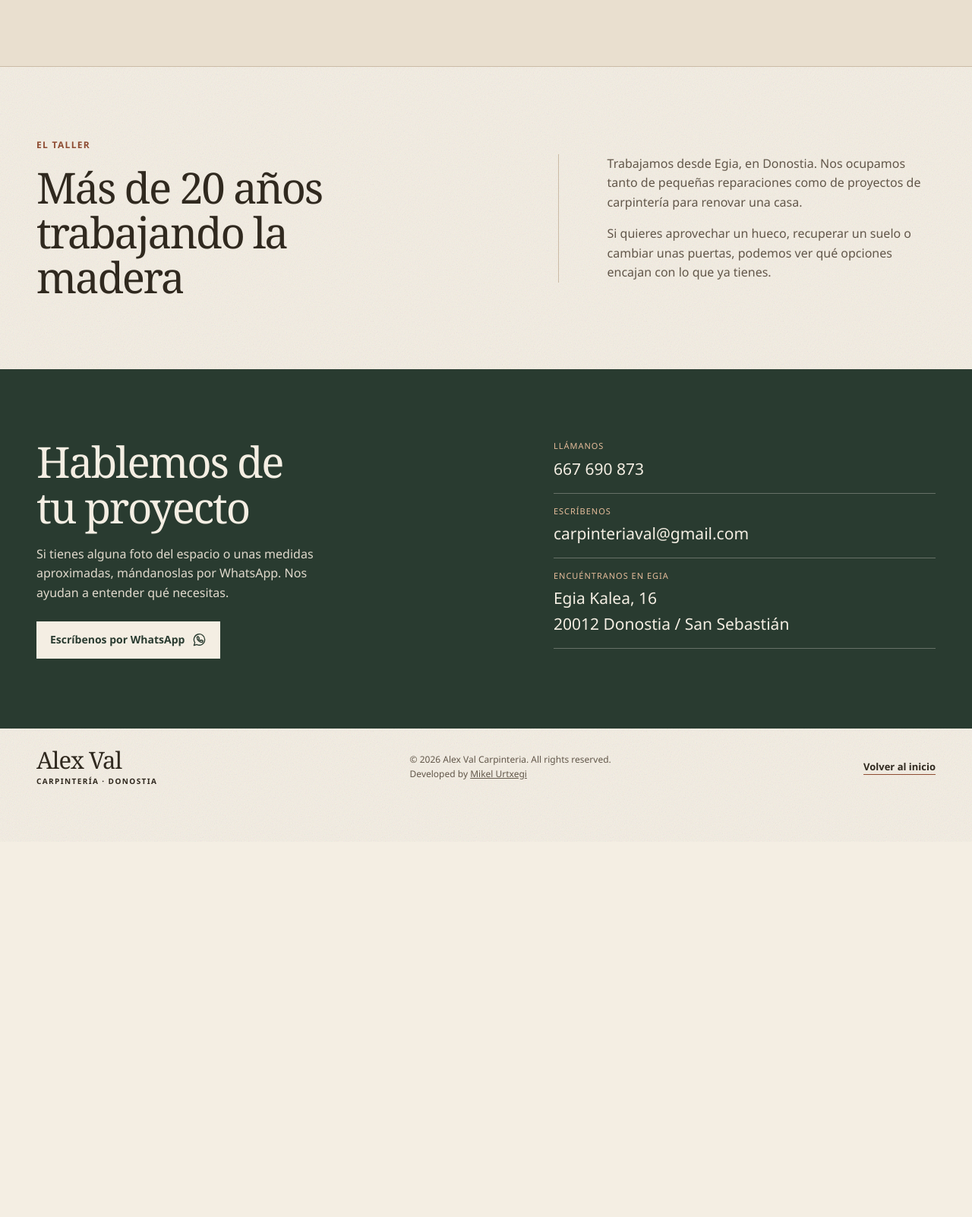
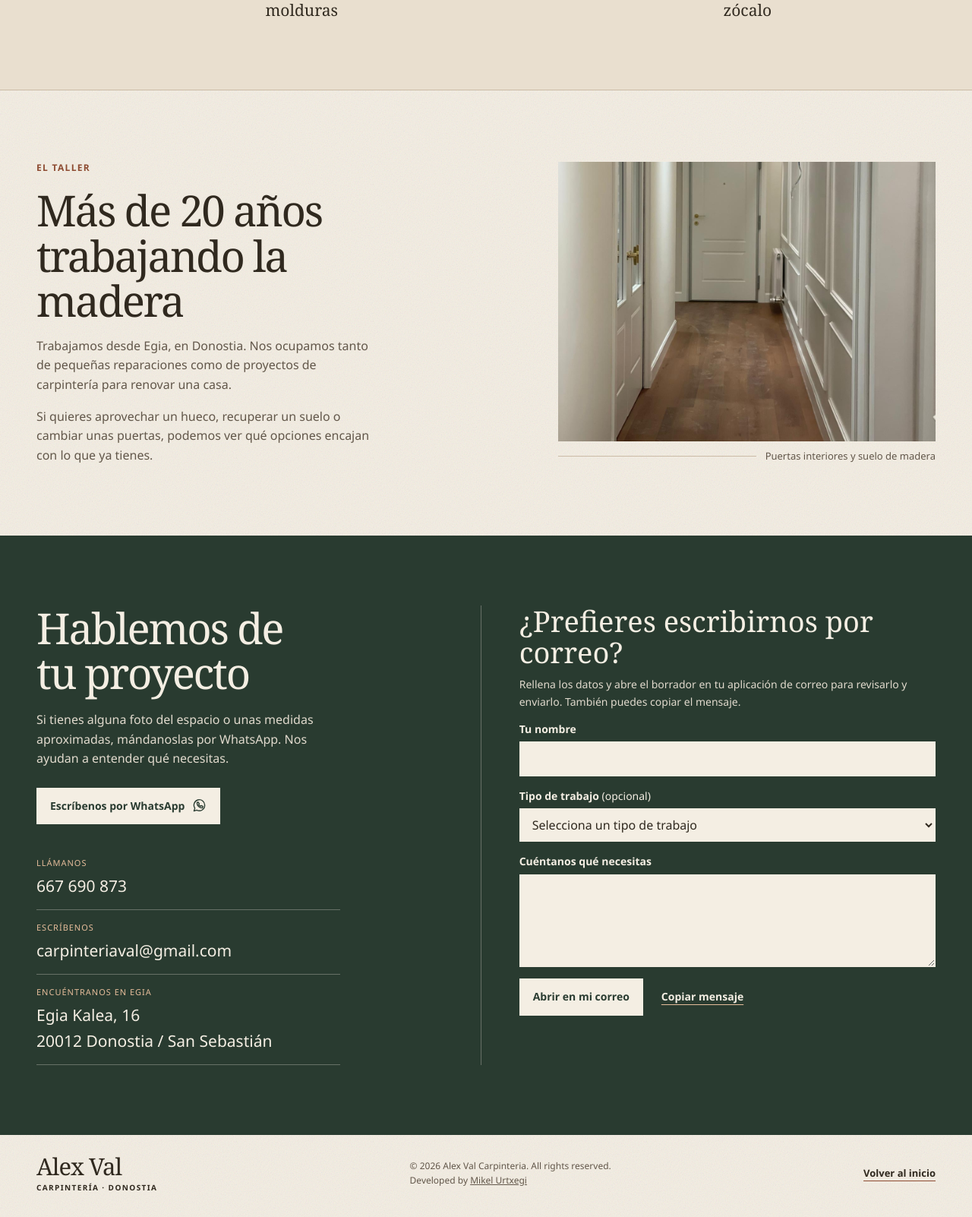
Before and after one commit to Urtxe/carpinteria-val, a PHP site: page / in a window 1280 px wide. Shown: the part 2519-4121 px from the top of the page at 76% size. Before the commit the page ends 3627 px from the top, so only its background shows below. Run offline with PHP 8.4, Linux system fonts and the light colour scheme.

Commit message:
Recupera la portada y prepara consultas por correo

```diff
--- a/index.html
+++ b/index.html
@@ -77,28 +77,30 @@
     </header>
     <main id="contenido">
       <section id="inicio" class="hero wrap" aria-labelledby="hero-title">
-        <div class="hero-copy" id="presentacion">
+        <img
+          class="hero-banner"
+          src="img/portada.webp"
+          alt="Carpintería Val, sobre una estancia con mobiliario de madera"
+          width="1800"
+          height="764"
+          fetchpriority="high"
+        />
+        <div class="hero-intro" id="presentacion">
+          <div>
             <p class="eyebrow">Egia, Donostia</p>
             <h1 id="hero-title">Carpintería <em>a medida</em></h1>
+          </div>
+          <div>
             <p class="hero-description">
-            Somos Alex Val Carpintería, en el barrio de Egia. Hacemos muebles y
-            armarios a medida, instalamos puertas y renovamos suelos de madera.
+              Hacemos muebles y armarios a medida, instalamos puertas y
+              renovamos suelos de madera.
             </p>
             <div class="actions">
               <a class="button" href="#contacto">Cuéntanos qué necesitas</a>
               <a class="text-link" href="#trabajos">Ver nuestros trabajos</a>
             </div>
           </div>
-        <figure class="hero-visual">
-          <img
-            src="img/general.jpg"
-            alt="Pasillo con puertas interiores, molduras blancas y suelo de madera"
-            width="1200"
-            height="1600"
-            fetchpriority="high"
-          />
-          <figcaption>Puertas interiores y suelo de madera</figcaption>
-        </figure>
+        </div>
       </section>
       <section
         id="servicios"
@@ -245,11 +247,9 @@
         class="section wrap about"
         aria-labelledby="about-title"
       >
-        <div>
+        <div class="about-copy">
           <p class="eyebrow">El taller</p>
           <h2 id="about-title">Más de 20 años trabajando la madera</h2>
-        </div>
-        <div class="about-copy">
           <p>
             Trabajamos desde Egia, en Donostia. Nos ocupamos tanto de pequeñas
             reparaciones como de proyectos de carpintería para renovar una casa.
@@ -259,6 +259,17 @@
             puertas, podemos ver qué opciones encajan con lo que ya tienes.
           </p>
         </div>
+        <figure class="work-photo">
+          <img
+            src="img/general.jpg"
+            alt="Pasillo con puertas interiores, molduras blancas y suelo de madera"
+            width="1200"
+            height="1600"
+            loading="lazy"
+            decoding="async"
+          />
+          <figcaption>Puertas interiores y suelo de madera</figcaption>
+        </figure>
       </section>
       <section
         id="contacto"
@@ -266,7 +277,7 @@
         aria-labelledby="contact-title"
       >
         <div class="wrap section contact-grid">
-          <div>
+          <div class="contact-intro">
             <h2 id="contact-title">Hablemos de tu proyecto</h2>
             <p>
               Si tienes alguna foto del espacio o unas medidas aproximadas,
@@ -282,6 +293,53 @@
                 <use href="#icon-whatsapp"></use></svg
             ></a>
           </div>
+          <form id="contact-form" aria-labelledby="email-title" hidden>
+            <h3 id="email-title">¿Prefieres escribirnos por correo?</h3>
+            <p id="email-help">
+              Rellena los datos y abre el borrador en tu aplicación de correo
+              para revisarlo y enviarlo. También puedes copiar el mensaje.
+            </p>
+            <label for="contact-name">Tu nombre</label>
+            <input
+              id="contact-name"
+              name="nombre"
+              autocomplete="name"
+              maxlength="60"
+              required
+            />
+            <label for="contact-topic">
+              Tipo de trabajo <span>(opcional)</span>
+            </label>
+            <select id="contact-topic" name="trabajo">
+              <option value="">Selecciona un tipo de trabajo</option>
+              <option>Muebles a medida</option>
+              <option>Armarios empotrados</option>
+              <option>Puertas de madera</option>
+              <option>Suelos y parquet</option>
+              <option>Otro trabajo</option>
+            </select>
+            <label for="contact-message">Cuéntanos qué necesitas</label>
+            <textarea
+              id="contact-message"
+              name="mensaje"
+              rows="4"
+              maxlength="500"
+              required
+            ></textarea>
+            <div class="actions">
+              <button
+                class="button button-light"
+                type="submit"
+                aria-describedby="email-help"
+              >
+                Abrir en mi correo
+              </button>
+              <button class="text-link" type="submit" id="copy-message">
+                Copiar mensaje
+              </button>
+            </div>
+            <p class="form-status" role="status"></p>
+          </form>
           <address class="contact-details">
             <div>
               <span>LLÁMANOS</span>
@@ -289,7 +347,9 @@
             </div>
             <div>
               <span>ESCRÍBENOS</span>
-              <a href="mailto:carpinteriaval@gmail.com">carpinteriaval@gmail.com</a>
+              <a id="contact-email" href="mailto:carpinteriaval@gmail.com"
+                >carpinteriaval@gmail.com</a
+              >
             </div>
             <div>
               <span>ENCUÉNTRANOS EN EGIA</span>
--- a/script.js
+++ b/script.js
@@ -154,6 +154,51 @@ for (const eventName of ["pointerup", "pointercancel", "lostpointercapture"]) {
   );
 }
 
+const contactForm = document.querySelector("#contact-form");
+if (contactForm) {
+  const contactEmail = document.querySelector("#contact-email");
+  const contactStatus = contactForm.querySelector(".form-status");
+
+  contactForm.addEventListener("submit", async (event) => {
+    event.preventDefault();
+    const fields = new FormData(contactForm);
+    const name = fields.get("nombre").trim();
+    const message = fields.get("mensaje").trim();
+    const topic = fields.get("trabajo");
+    contactStatus.textContent = "";
+
+    if (!name || !message) {
+      contactStatus.textContent =
+        "Escribe tu nombre y unas palabras sobre el trabajo.";
+      contactForm.elements.namedItem(name ? "mensaje" : "nombre").focus();
+      return;
+    }
+
+    const subject = topic
+      ? `Consulta de carpintería: ${topic}`
+      : "Consulta de carpintería";
+    const topicLine = topic ? `Tipo de trabajo: ${topic}\n\n` : "";
+    const body = `Hola, soy ${name}.\n\n${topicLine}${message}`;
+
+    if (event.submitter?.id === "copy-message") {
+      try {
+        await navigator.clipboard.writeText(body);
+        contactStatus.textContent = `Mensaje copiado. Pégalo en un correo a ${contactEmail.textContent.trim()}.`;
+      } catch {
+        contactStatus.textContent =
+          "Puedes seleccionar y copiar el texto del formulario manualmente.";
+      }
+      return;
+    }
+
+    const encodedSubject = encodeURIComponent(subject);
+    const encodedBody = encodeURIComponent(body.replace(/\r?\n/g, "\r\n"));
+    contactStatus.textContent = "Si el borrador no se abre, usa «Copiar mensaje».";
+    window.location.href = `${contactEmail.href}?subject=${encodedSubject}&body=${encodedBody}`;
+  });
+  contactForm.hidden = false;
+}
+
 const navLinks = document.querySelectorAll("nav a");
 const observer = new IntersectionObserver(
   (entries) => {
--- a/style.css
+++ b/style.css
@@ -208,17 +219,17 @@ h2 {
 .text-link:hover {
   color: var(--wood);
 }
-.hero-visual {
+.work-photo {
   margin: 0;
 }
-.hero-visual img {
+.work-photo img {
   width: 100%;
   height: auto;
-  aspect-ratio: 1.08;
+  aspect-ratio: 1.35;
   object-fit: cover;
   object-position: center 74%;
 }
-.hero-visual figcaption {
+.work-photo figcaption {
   display: flex;
   align-items: center;
   gap: 12px;
@@ -226,7 +237,7 @@ h2 {
   color: var(--muted);
   font-size: 13px;
 }
-.hero-visual figcaption::before {
+.work-photo figcaption::before {
   content: "";
   flex: 1;
   border-top: 1px solid var(--line);
@@ -340,11 +351,11 @@ h2 {
   align-items: center;
 }
 .about h2 {
-  max-width: 14ch;
+  max-width: 16ch;
+  margin-bottom: 18px;
 }
-.about-copy {
-  border-left: 1px solid var(--line);
-  padding-left: clamp(22px, 5vw, 64px);
+.about-copy p:not(.eyebrow) {
+  max-width: 48ch;
   color: var(--muted);
 }
 .about-copy p:last-child {
@@ -356,8 +367,13 @@ h2 {
 }
 .contact-grid {
   display: grid;
-  grid-template-columns: minmax(0, 1.15fr) minmax(0, 1fr);
-  gap: clamp(36px, 8vw, 120px);
+  grid-template-columns: minmax(0, 1fr) minmax(0, 1.18fr);
+  grid-template-rows: auto 1fr;
+  grid-template-areas: "intro form" "details form";
+  gap: 28px clamp(30px, 6vw, 84px);
+}
+.contact-intro {
+  grid-area: intro;
 }
 .contact-section h2 {
   max-width: 12ch;
@@ -375,14 +391,13 @@ h2 {
   background: #e4d6c4;
 }
 .contact-details {
+  grid-area: details;
+  max-width: 400px;
   font-style: normal;
 }
 .contact-details > div {
   border-bottom: 1px solid #f4eee34d;
   padding: 14px 0;
-}
-.contact-details > div:first-child {
-  padding-top: 0;
 }
 .contact-details span {
   display: block;
@@ -400,6 +415,59 @@ h2 {
 .contact-details a:hover {
   text-decoration: underline;
   text-underline-offset: 4px;
+}
+#contact-form {
+  grid-area: form;
+  padding-left: clamp(22px, 4vw, 50px);
+  border-left: 1px solid #f4eee34d;
+}
+#contact-form h3 {
+  margin: 0 0 10px;
+  font: 400 clamp(26px, 3.2vw, 38px) / 1.1 var(--serif);
+}
+#email-help,
+.form-status {
+  color: #e1dacd;
+  font-size: 14px;
+}
+#contact-form label {
+  display: block;
+  margin-bottom: 5px;
+  font-size: 14px;
+  font-weight: 600;
+}
+#contact-form label span {
+  font-weight: 400;
+}
+#contact-form :is(input, select, textarea) {
+  display: block;
+  width: 100%;
+  margin-bottom: 15px;
+  padding: 9px 12px;
+  border: 1px solid transparent;
+  border-radius: 0;
+  background: var(--paper);
+  color: var(--ink);
+  font: inherit;
+}
+#contact-form textarea {
+  resize: vertical;
+}
+#copy-message {
+  min-height: 44px;
+  padding: 0;
+  border: 0;
+  background: transparent;
+  color: inherit;
+  text-decoration: underline;
+  text-decoration-color: #e6bd9b;
+  cursor: pointer;
+}
+.form-status {
+  margin: 0;
+}
+.form-status:not(:empty) {
+  margin-top: 12px;
 }
 .site-footer {
   display: flex;
```
Also changed, not shown: other parts of style.css (+36 -22 lines), README.txt, 1 other file. Lines whose indentation alone changed are shown as unchanged.
